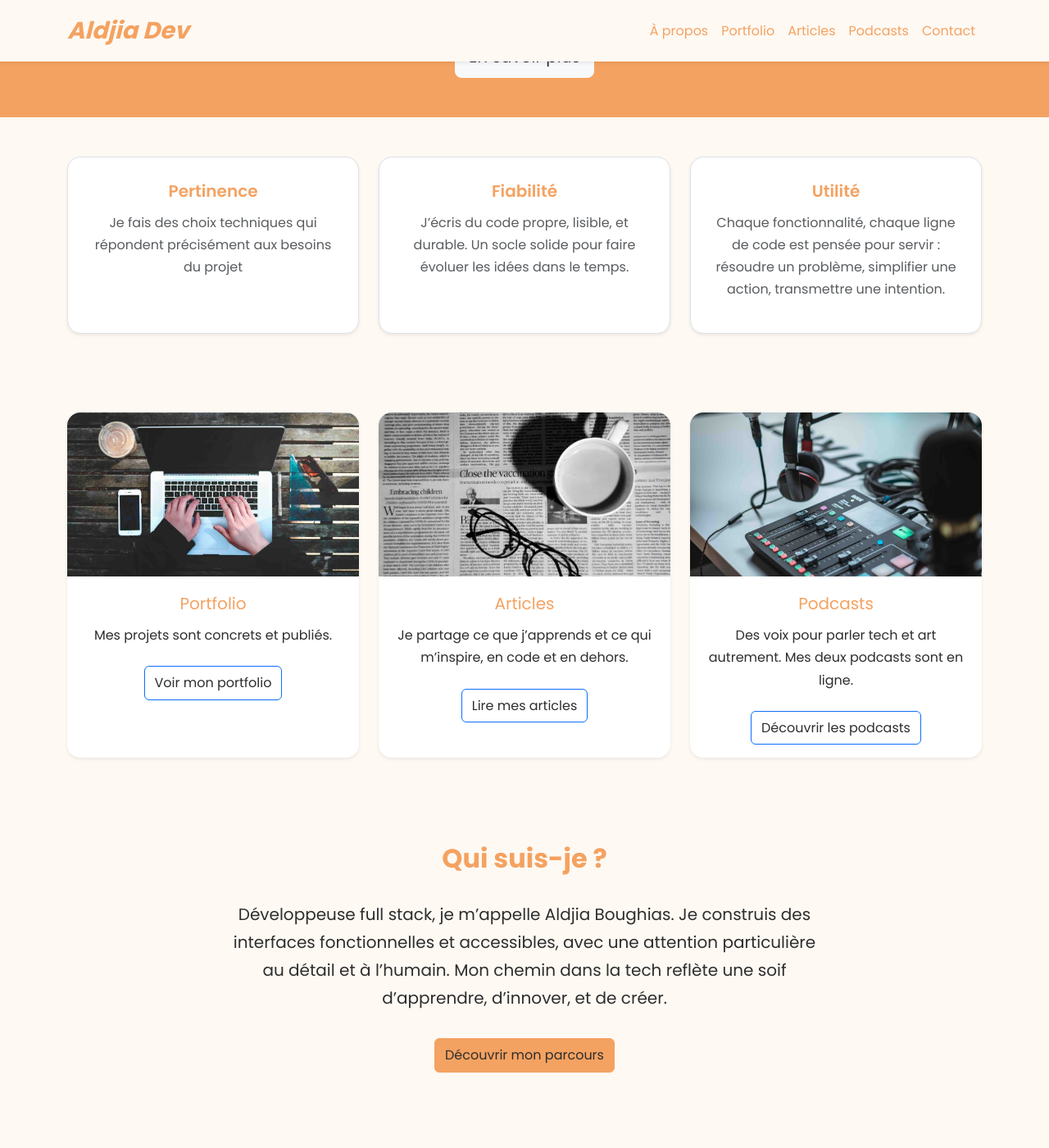
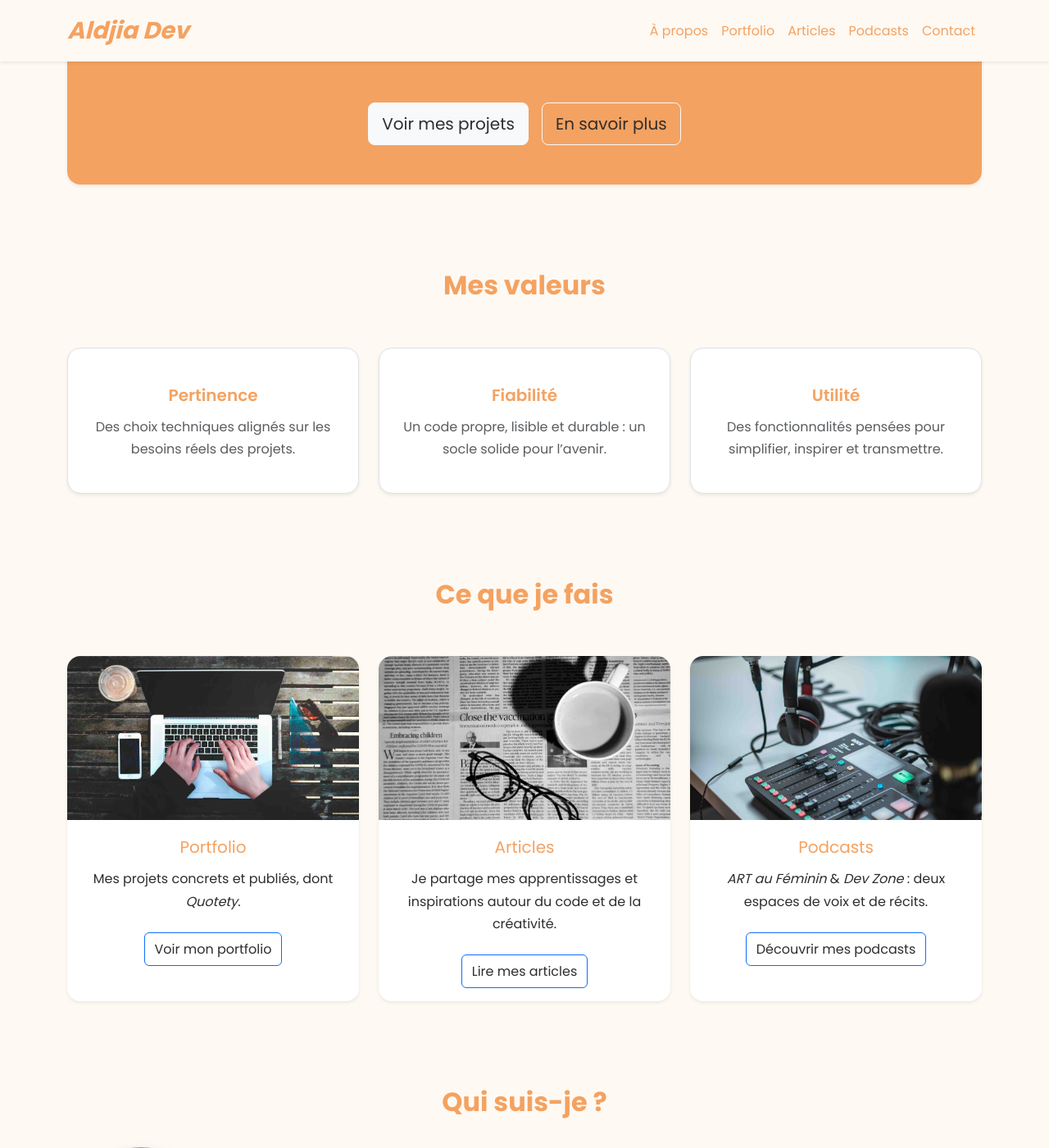
Before and after one commit to AldjiaDev/aldjia.dev, a Jekyll site: the page built from index.html, in a window 1280 px wide and 1400 px high, scrolled down 372 px. Shown: the whole window at 82% size. Built offline with Jekyll 4.4.1, drawn with Linux system fonts in a browser that asks for light colours; some of the changed text lies outside the part shown; grey boxes are pictures that could not be loaded.

Commit message:
Refactor hero and intro sections: use card layout for consistency and move portrait to left

```diff
--- a/index.html
+++ b/index.html
@@ -3,40 +3,57 @@
 title: Accueil
 ---
 
-<!-- HERO AVEC ANIMATION -->
-<section class="py-5 text-center" style="background-color: var(--primary); color: white; position: relative; z-index: 1;">
-  <div class="container">
-    <h1 class="display-3 fw-bold mb-4 text-white">
-      Je développe des interfaces<br>
-      <span id="typed-text" style="color: var(--accent);">Utiles, Humaines et Inspirantes.</span>
+<!-- HERO -->
+<section class="container py-5">
+  <div class="row justify-content-center">
+    <div class="col-lg-12">
+      <div class="card border-0 shadow-sm rounded-4 text-center p-5" style="background-color: var(--primary); color: white;">
+
+        <!-- Titre principal -->
+        <h1 class="display-4 fw-bold mb-4">
+          Je crée des expériences web<br>
+          <span id="typed-text" style="color: var(--accent);">claires, utiles et humaines.</span>
         </h1>
-    <p class="lead text-white-50 mb-4">
-      Des projets concrets, du code qui a du sens.
+
+        <!-- Paragraphe concis -->
+        <p class="lead text-white-50 mb-5" style="max-width: 680px; margin: 0 auto;">
+          Développeuse full stack passionnée, j’imagine et je construis des interfaces accessibles et inspirantes.
         </p>
-    <a href="/about" class="btn btn-light btn-lg">En savoir plus</a>
+
+        <!-- Boutons -->
+        <div class="d-flex justify-content-center gap-3">
+          <a href="/realisations" class="btn btn-light btn-lg">Voir mes projets</a>
+          <a href="/about" class="btn btn-outline-light btn-lg">En savoir plus</a>
+        </div>
+      </div>
+    </div>
   </div>
 </section>
 
 
 <!-- VALEURS -->
 <section class="container py-5">
+  <h2 class="text-center mb-5">Mes valeurs</h2>
   <div class="row text-center g-4">
     <div class="col-md-4">
       <div class="p-4 border rounded-4 shadow-sm bg-white h-100">
+        <div class="mb-3" style="font-size: 2rem; color: var(--accent);"></div>
         <h5 class="fw-semibold" style="color: var(--primary);">Pertinence</h5>
-        <p class="text-muted">Je fais des choix techniques qui répondent précisément aux besoins du projet </p>
+        <p class="text-muted">Des choix techniques alignés sur les besoins réels des projets.</p>
       </div>
     </div>
     <div class="col-md-4">
       <div class="p-4 border rounded-4 shadow-sm bg-white h-100">
+        <div class="mb-3" style="font-size: 2rem; color: var(--accent);"></div>
         <h5 class="fw-semibold" style="color: var(--primary);">Fiabilité</h5>
-        <p class="text-muted">J’écris du code propre, lisible, et durable. Un socle solide pour faire évoluer les idées dans le temps.</p>
+        <p class="text-muted">Un code propre, lisible et durable : un socle solide pour l’avenir.</p>
       </div>
     </div>
     <div class="col-md-4">
       <div class="p-4 border rounded-4 shadow-sm bg-white h-100">
+        <div class="mb-3" style="font-size: 2rem; color: var(--accent);"></div>
         <h5 class="fw-semibold" style="color: var(--primary);">Utilité</h5>
-        <p class="text-muted">Chaque fonctionnalité, chaque ligne de code est pensée pour servir : résoudre un problème, simplifier une action, transmettre une intention.</p>
+        <p class="text-muted">Des fonctionnalités pensées pour simplifier, inspirer et transmettre.</p>
       </div>
     </div>
   </div>
@@ -44,14 +61,15 @@
 
 <!-- PROJETS / ARTICLES / PODCASTS -->
 <section class="container py-5">
+  <h2 class="text-center mb-5">Ce que je fais</h2>
   <div class="row g-4 text-center">
 
     <div class="col-md-4">
       <div class="card h-100 border-0 shadow-sm rounded-4 overflow-hidden">
-        <img src="/assets/images/projet.jpeg" class="card-img-top" style="object-fit: cover; height: 200px;" alt="Réalisations">
+        <img src="/assets/images/projet.jpeg" class="card-img-top" style="object-fit: cover; height: 200px;" alt="Réalisations" loading="lazy">
         <div class="card-body">
           <h5 class="card-title" style="color: var(--primary);">Portfolio</h5>
-          <p class="card-text">Mes projets sont concrets et publiés.</p>
+          <p class="card-text">Mes projets concrets et publiés, dont <em>Quotety</em>.</p>
           <a href="/realisations" class="btn btn-outline-primary mt-2">Voir mon portfolio</a>
         </div>
       </div>
@@ -59,10 +77,10 @@
 
     <div class="col-md-4">
       <div class="card h-100 border-0 shadow-sm rounded-4 overflow-hidden">
-        <img src="/assets/images/article.jpeg" class="card-img-top" style="object-fit: cover; height: 200px;" alt="Articles">
+        <img src="/assets/images/article.jpeg" class="card-img-top" style="object-fit: cover; height: 200px;" alt="Articles" loading="lazy">
         <div class="card-body">
           <h5 class="card-title" style="color: var(--primary);">Articles</h5>
-          <p class="card-text">Je partage ce que j’apprends et ce qui m’inspire, en code et en dehors.</p>
+          <p class="card-text">Je partage mes apprentissages et inspirations autour du code et de la créativité.</p>
           <a href="/blog" class="btn btn-outline-primary mt-2">Lire mes articles</a>
         </div>
       </div>
@@ -70,11 +88,11 @@
 
     <div class="col-md-4">
       <div class="card h-100 border-0 shadow-sm rounded-4 overflow-hidden">
-        <img src="/assets/images/podcasts.jpeg" class="card-img-top" style="object-fit: cover; height: 200px;" alt="Podcasts">
+        <img src="/assets/images/podcasts.jpeg" class="card-img-top" style="object-fit: cover; height: 200px;" alt="Podcasts" loading="lazy">
         <div class="card-body">
           <h5 class="card-title" style="color: var(--primary);">Podcasts</h5>
-          <p class="card-text">Des voix pour parler tech et art autrement. Mes deux podcasts sont en ligne.</p>
-          <a href="/podcasts" class="btn btn-outline-primary mt-2">Découvrir les podcasts</a>
+          <p class="card-text"><em>ART au Féminin</em> & <em>Dev Zone</em> : deux espaces de voix et de récits.</p>
+          <a href="/podcasts" class="btn btn-outline-primary mt-2">Découvrir mes podcasts</a>
         </div>
       </div>
     </div>
@@ -83,14 +101,18 @@
 </section>
 
 <!-- SECTION À PROPOS -->
-<section class="py-5 text-center" style="background-color: #FEF9F3;">
-  <div class="container">
+<section class="py-5" style="background-color: #FEF9F3;">
+  <div class="container text-center">
     <h2 class="mb-4">Qui suis-je ?</h2>
-    <p class="lead mx-auto" style="max-width: 720px;">
-     Développeuse full stack, je m’appelle Aldjia Boughias.
-      Je construis des interfaces fonctionnelles et accessibles, avec une attention particulière au détail et à l’humain.
-      Mon chemin dans la tech reflète une soif d’apprendre, d’innover, et de créer.
+    <div class="d-flex flex-column flex-md-row align-items-center justify-content-center gap-4">
+      <img src="/assets/images/portrait.jpg" alt="Portrait Aldjia" class="rounded-circle shadow" style="width: 180px; height: 180px; object-fit: cover;">
+      <p class="lead mx-auto" style="max-width: 600px;">
+        Je suis <strong>Aldjia Boughias</strong>, développeuse full stack.
+        J’aime créer des interfaces accessibles et humaines, avec une attention particulière au détail.
+        <br><br>
+        Mon objectif : <em>un web plus utile, plus créatif et plus inspirant</em>.
       </p>
+    </div>
     <a href="/about" class="btn btn-primary mt-3">Découvrir mon parcours</a>
   </div>
 </section>
@@ -98,12 +120,14 @@
 <!-- SECTION RÉSEAUX -->
 <section class="container text-center py-5">
   <h4 class="mb-3">Me retrouver en ligne</h4>
-  <a href="https://github.com/AldjiaDev" target="_blank" class="mx-3" aria-label="GitHub">
+  <div class="d-flex justify-content-center gap-4">
+    <a href="https://github.com/AldjiaDev" target="_blank" class="mx-2" aria-label="GitHub">
       <img src="https://cdn.jsdelivr.net/gh/devicons/devicon/icons/github/github-original.svg" alt="GitHub" width="40" height="40">
     </a>
-  <a href="https://www.linkedin.com/in/aldjia-boughias-ba6447346/" target="_blank" class="mx-3" aria-label="LinkedIn">
+    <a href="https://www.linkedin.com/in/aldjia-boughias-ba6447346/" target="_blank" class="mx-2" aria-label="LinkedIn">
       <img src="https://cdn.jsdelivr.net/gh/devicons/devicon/icons/linkedin/linkedin-original.svg" alt="LinkedIn" width="40" height="40">
     </a>
+  </div>
 </section>
 
 <!-- Typed.js -->
```
Also changed, not shown: about.html (+23 -13 lines). Lines whose indentation alone changed are shown as unchanged.
